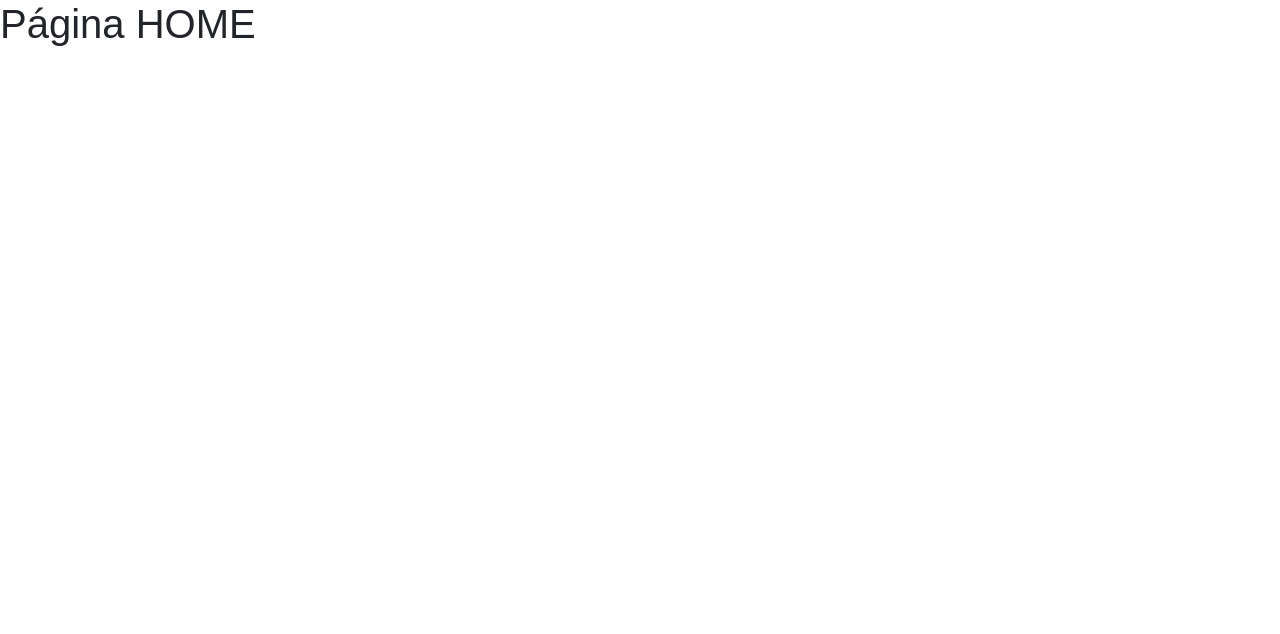
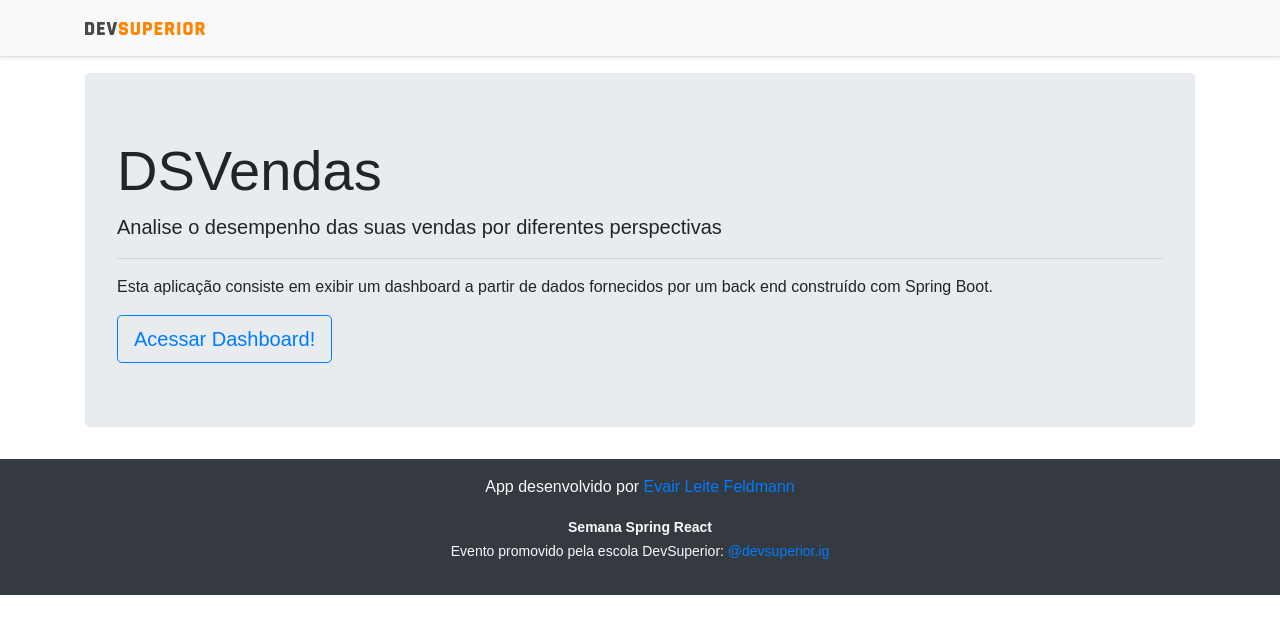
Before and after one commit to evairlf/projeto-sds3, a React (Create React App) app in the folder frontend/: page / in a window 1280 px wide. Shown: the top 634 px of the page. Built offline with nearby package versions, Linux system fonts and the light colour scheme.

Commit message:
Home,Navigation

```diff
--- a/frontend/src/components/NavBar/index.tsx
+++ b/frontend/src/components/NavBar/index.tsx
@@ -1,3 +1,4 @@
+import { Link } from 'react-router-dom';
 import ImgDsDark from '../../assets/img/ds_dark.svg'
 
 const NavBar = () => {
@@ -5,7 +6,7 @@
         <div className="d-flex flex-column flex-md-row align-items-center p-3 px-md-4 mb-3 bg-light border-bottom shadow-sm">
             <div className="container">
                 <nav className="my-2 my-md-0 mr-md-3">
-                    <img src={ImgDsDark} alt="DevSuperior" width="120" />
+                   <Link to="/"><img src={ImgDsDark} alt="DevSuperior" width="120" /></Link>
                 </nav>
             </div>
         </div>
--- a/frontend/src/pages/Home/index.tsx
+++ b/frontend/src/pages/Home/index.tsx
@@ -1,8 +1,24 @@
+import Footer from "components/Footer";
+import NavBar from "components/NavBar";
+import { Link } from "react-router-dom";
+
 const Home = () => {
     return (
-        <div>
-            <h1>Página HOME</h1>
+        <>
+        <NavBar />
+        <div className="container">
+            <div className="jumbotron">
+                <h1 className="display-4">DSVendas</h1>
+                <p className="lead">Analise o desempenho das suas vendas por diferentes perspectivas</p>
+                <hr />
+                <p>Esta aplicação consiste em exibir um dashboard a partir de dados fornecidos por um back end construído com Spring Boot.</p>
+                <Link className="btn btn-outline-primary btn-lg" to="/Dashboard">
+                    Acessar Dashboard!
+                </Link>
+            </div>
         </div>
+        <Footer/>
+        </>
     );
 }
 
```
